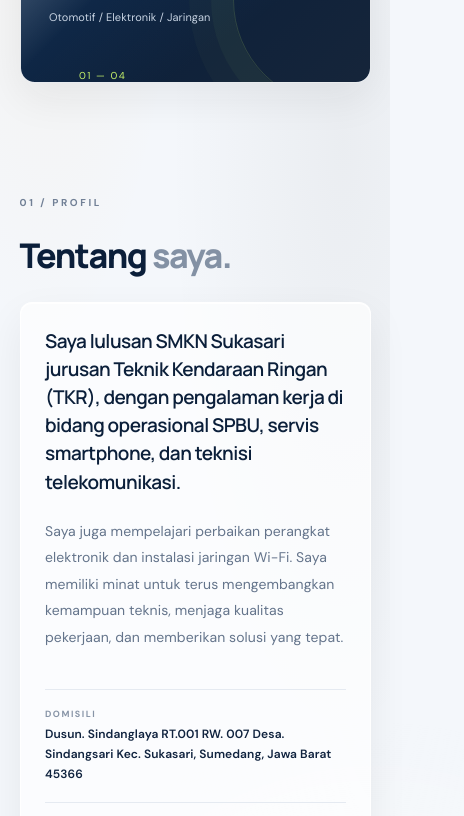
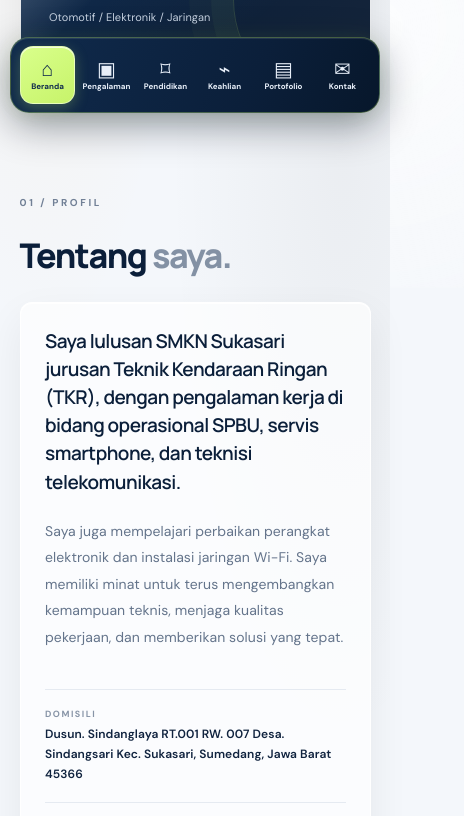
Before and after one commit to mailnews/curricullum-vitae, a plain HTML site: page index.html in a window 390 px wide. Shown: the part 721-1537 px from the top of the page, 464 px wide, since content can reach past the window. Drawn offline with Linux system fonts and the light colour scheme.

Commit message:
Fix mobile navigation dock viewport positioning

```diff
--- a/index.html
+++ b/index.html
@@ -1942,6 +1942,27 @@
       .neon-link-label,.neon-sidebar.expanded .neon-link-label { font-size:7px !important; }
     }
 
+
+    /* FIX POSISI DOCK MOBILE: selalu menempel pada viewport, bukan mengikuti konten */
+    @media screen and (max-width:800px) {
+      html, body {
+        transform:none !important;
+        perspective:none !important;
+      }
+      body { overflow-x:clip; }
+      #neonSidebar,
+      #neonSidebar.expanded {
+        position:fixed !important;
+        inset:auto 10px calc(10px + env(safe-area-inset-bottom, 0px)) 10px !important;
+        width:auto !important;
+        max-width:560px !important;
+        margin-left:auto !important;
+        margin-right:auto !important;
+        transform:none !important;
+        animation:none !important;
+        z-index:2147483000 !important;
+      }
+    }
   </style>
 </head>
 <body>
```
